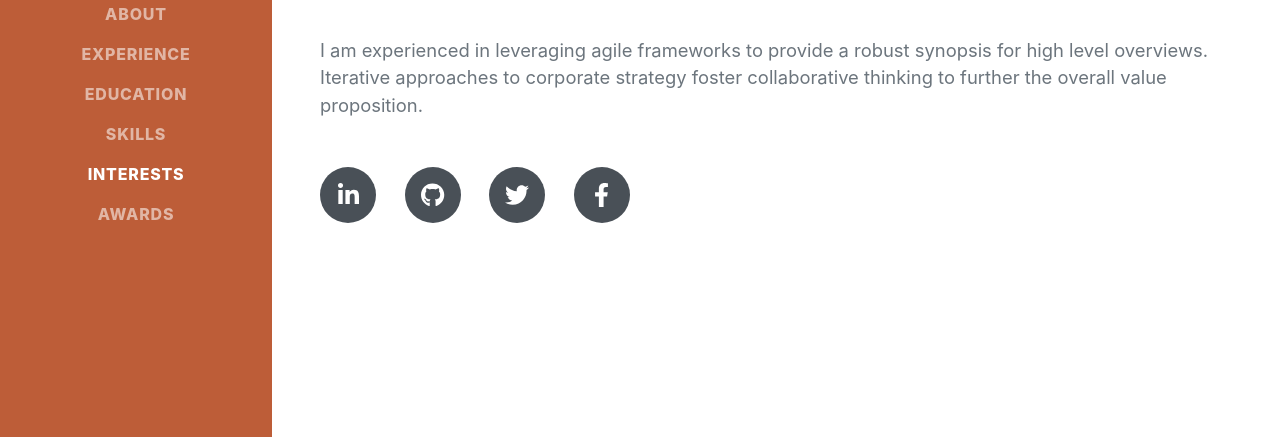
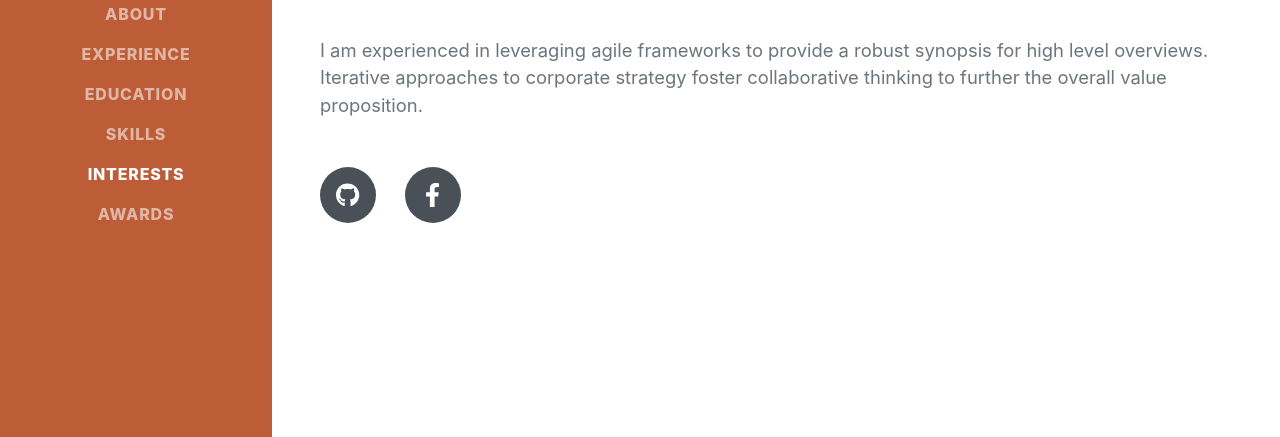
Before and after one commit to Muse-Semu/resume, a plain HTML site: page index.html in a window 1280 px wide. Shown: the part 360-797 px from the top of the page. Drawn offline with nearby package versions, Linux system fonts and the light colour scheme; a web font is replaced by a local one.

Commit message:
second resume

```diff
--- a/index.html
+++ b/index.html
@@ -104,12 +104,11 @@
             proposition.
           </p>
           <div class="social-icons">
-            <a class="social-icon" href="#!"
+            <!-- <a class="social-icon" href="#!"
               ><i class="fab fa-linkedin-in"></i
-            ></a>
-            <a class="social-icon" href="#!"><i class="fab fa-github"></i></a>
-            <a class="social-icon" href="#!"><i class="fab fa-twitter"></i></a>
-            <a class="social-icon" href="#!"
+            ></a> -->
+            <a class="social-icon" href="https://github.com/Muse-Semu"><i class="fab fa-github"></i></a>
+            <a class="social-icon" href="https://www.facebook.com/profile.php?id=100093402616926"
               ><i class="fab fa-facebook-f"></i
             ></a>
           </div>
```
